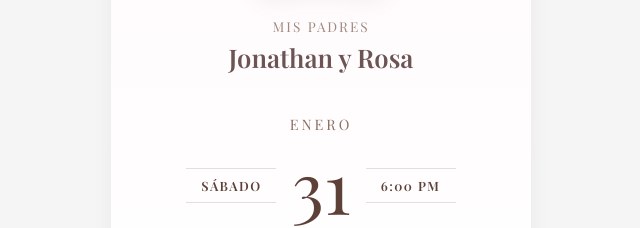
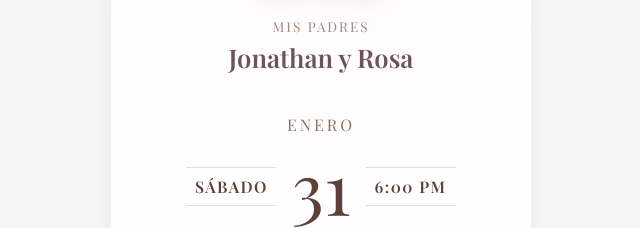
Before and after one commit to Jonathan0795/baby-shower-camila, a website built with webpack: page index.html in a window 1280 px wide. Shown: the part 933-1161 px from the top of the page, 319-959 px from the left. Built offline with nearby package versions, Linux system fonts and the light colour scheme; a web font is replaced by a local one.

Commit message:
Update font sizes for `.month` and `.day` classes in CSS

```diff
--- a/css/style.css
+++ b/css/style.css
@@ -312,7 +312,7 @@ body {
 }
 
 .month {
-  font-size: 0.9rem;
+  font-size: 1rem;
   letter-spacing: 3px;
   text-transform: uppercase;
   margin-bottom: 15px;
@@ -341,7 +341,7 @@ body {
   width: 90px;
   text-align: center;
   font-family: 'Playfair Display', sans-serif;
-  font-size: 0.8rem;
+  font-size: 1rem;
   font-weight: 700;
   letter-spacing: 1.5px;
   text-transform: uppercase;
```
